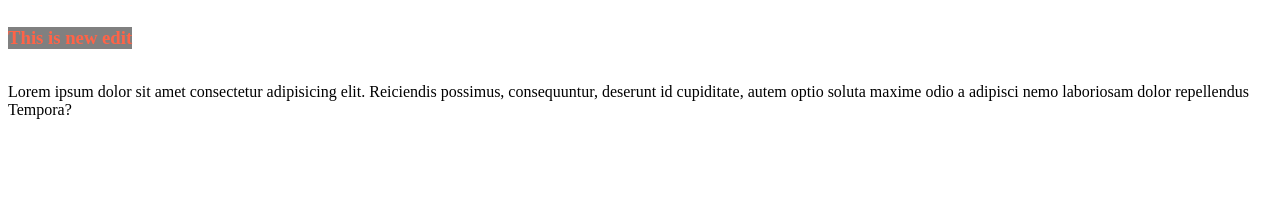
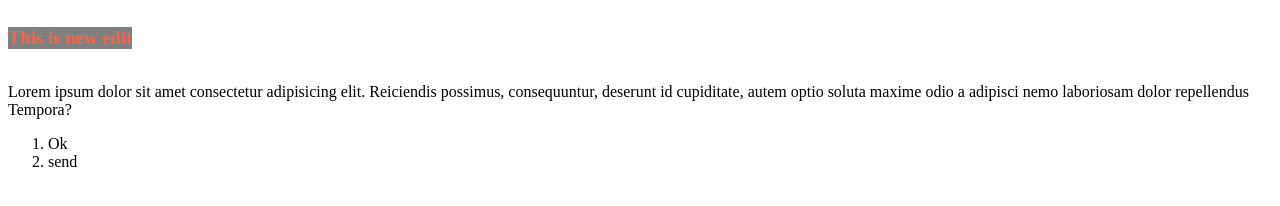
Before and after one commit to Star1One/StarCode, a plain HTML site: page index.html in a window 1280 px wide. Drawn offline with Linux system fonts and the light colour scheme.

Commit message:
Add Fotear

```diff
--- a/index.html
+++ b/index.html
@@ -25,6 +25,13 @@
         adipisci nemo laboriosam dolor repellendus Tempora?
     </p>
 
+    <footer>
+        <ol>
+            <li> Ok </li>
+            <li> send</li>
+
+        </ol>
+    </footer>
 
 </body>
 </html>
```
